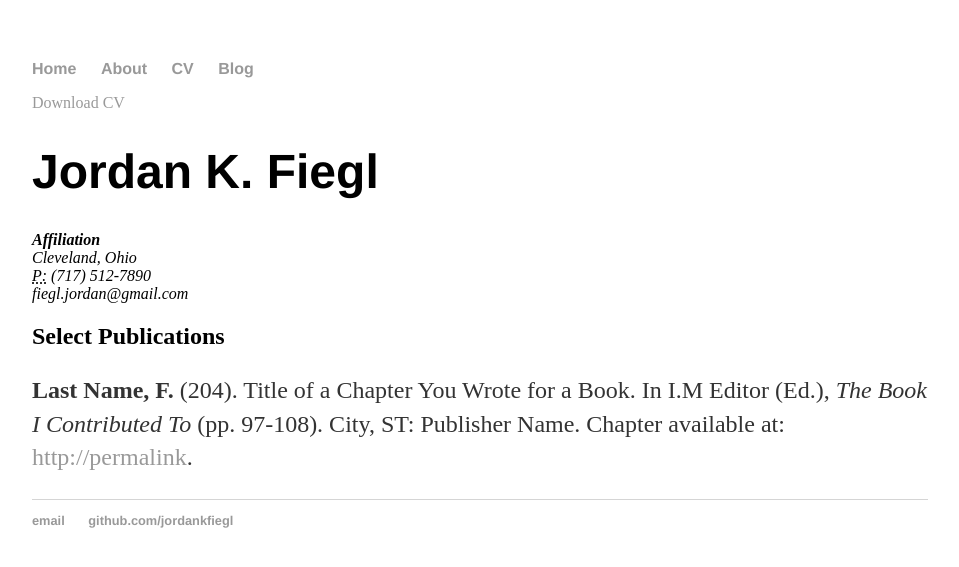
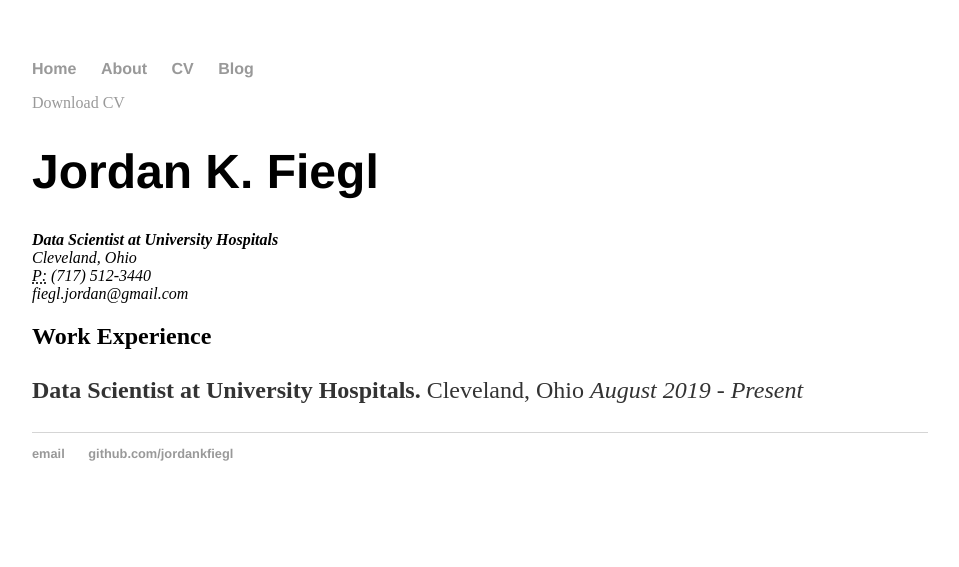
Before and after one commit to JORDANKFIEGL/jordankfiegl.github.io, a Jekyll site: the page built from cv/index.html, in a window 1280 px wide. Shown: the top 567 px of the page, without its empty margins (160-1119 px from the left). Built offline with Jekyll 4.4.1, drawn with Linux system fonts in a browser that asks for light colours.

Commit message:
Update index.html

```diff
--- a/cv/index.html
+++ b/cv/index.html
@@ -7,15 +7,15 @@
 		<a href="#" class="download" title="Download CV as PDF">Download CV</a>
 					<h1>Jordan K. Fiegl</h1>
 					<address>
-					<strong>Affiliation</strong><br>
+					<strong>Data Scientist at University Hospitals</strong><br>
 					Cleveland, Ohio<br>
-					<abbr title="phone">P:</abbr> (717) 512-7890<br>
+					<abbr title="phone">P:</abbr> (717) 512-3440<br>
 					<span class="obfuscate">fiegl.jordan@gmail.com</span>
 					</address>
 
-					<h2>Select Publications</h2>
+					<h2>Work Experience</h2>
 
-					<p><strong>Last Name, F.</strong> (204). Title of a Chapter You Wrote for a Book. In I.M Editor (Ed.), <em>The Book I Contributed To</em> (pp. 97-108). City, ST: Publisher Name. Chapter available at: <a href="#">http://permalink</a>.
+					<p><strong>Data Scientist at University Hospitals.</strong> Cleveland, Ohio <em>August 2019 - Present</em>
 
 
 	</div>
```
